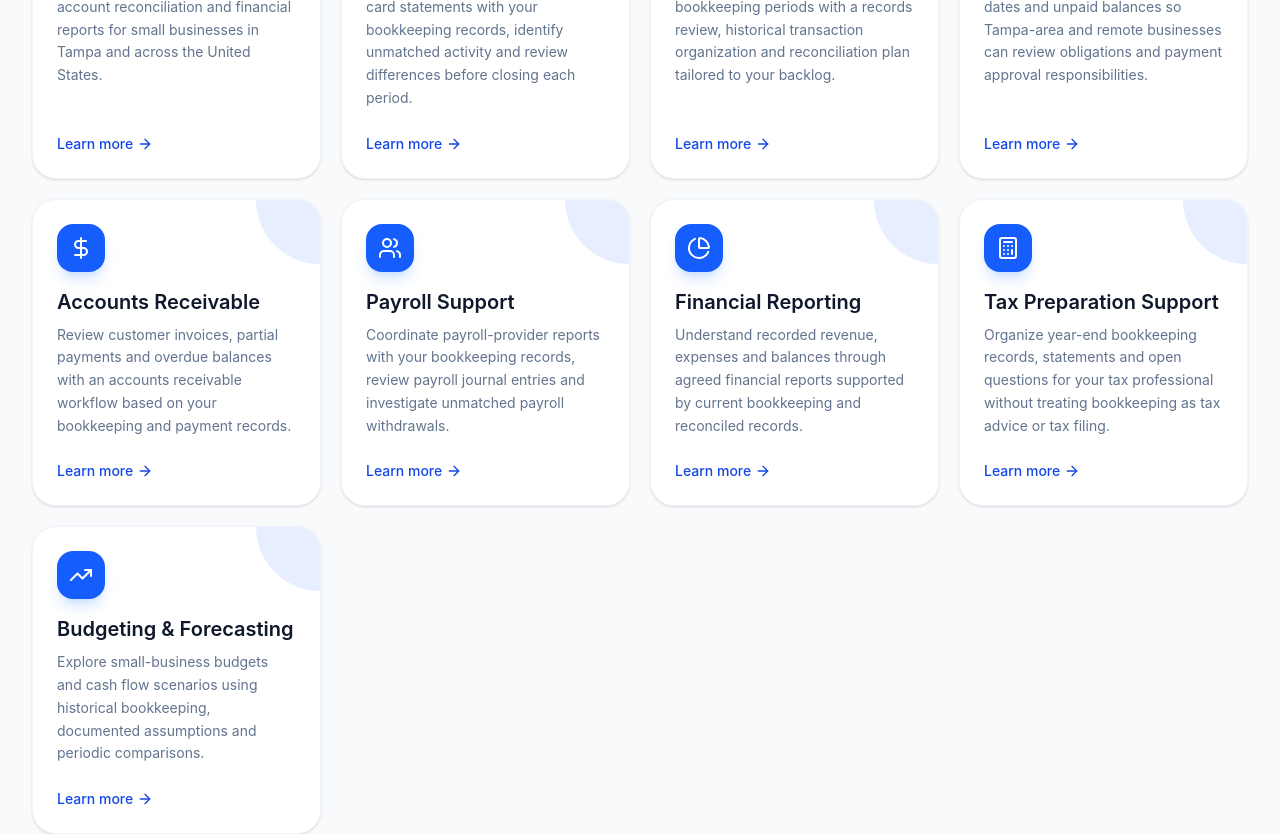
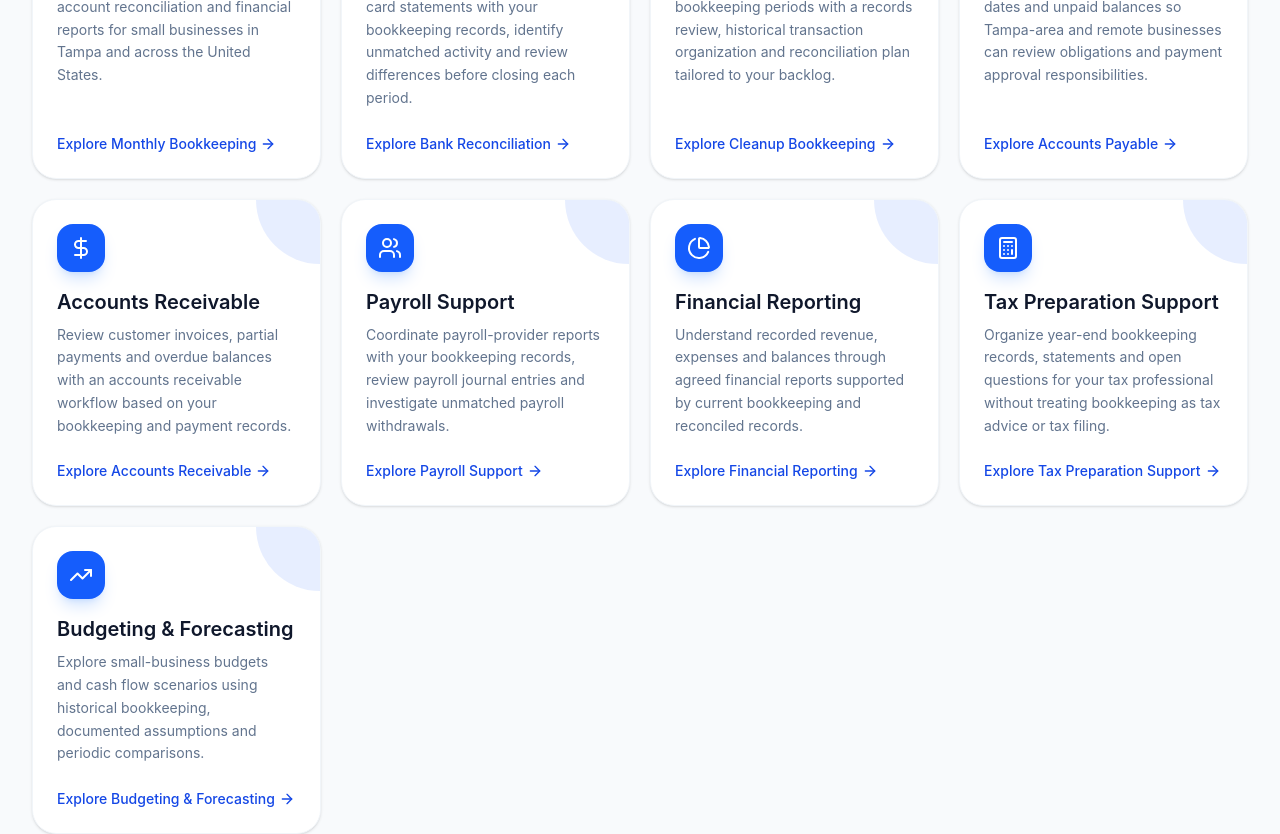
Before and after one commit to dietzbp-lgtm/dietz-bookkeeping-website, a React (Vite) app: page / in a window 1280 px wide. Shown: the part 3000-3834 px from the top of the page. Built offline with nearby package versions, Linux system fonts and the light colour scheme.

Commit message:
PR #29: canonical service navigation and clearer CTAs

```diff
--- a/src/components/ServiceCard.tsx
+++ b/src/components/ServiceCard.tsx
@@ -14,7 +14,7 @@ interface ServiceCardProps {
 const ServiceCard: React.FC<ServiceCardProps> = ({ title, description, icon, link, color = "bg-blue-500" }) => {
   return (
     <Link
-      to={link}
+      to={link.endsWith('/') ? link : `${link}/`}
       className="group block h-full"
     >
       <div className="h-full bg-white rounded-3xl p-6 shadow-sm hover:shadow-md transition-all duration-300 border border-slate-100 flex flex-col relative overflow-hidden">
@@ -33,7 +33,7 @@ const ServiceCard: React.FC<ServiceCardProps> = ({ title, description, icon, lin
         </p>
 
         <div className="flex items-center text-blue-700 font-medium text-sm mt-auto group-hover:translate-x-1 transition-transform">
-          Learn more <ArrowRight className="ml-1 h-4 w-4" />
+          Explore {title} <ArrowRight className="ml-1 h-4 w-4" />
         </div>
       </div>
     </Link>
```
